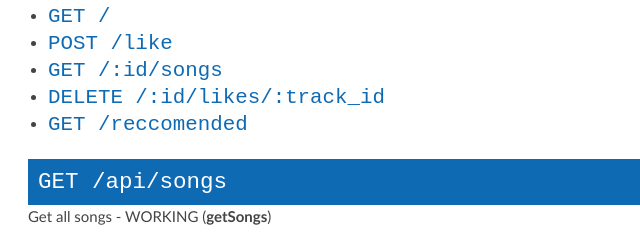
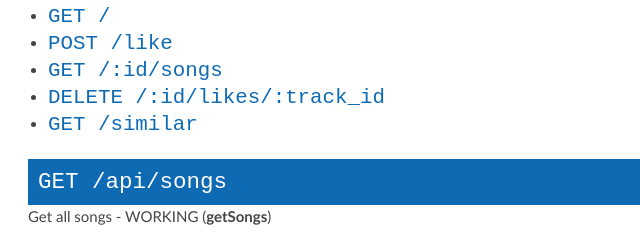
Before and after one commit to BuildWeek-Spotify-Song-Selector/back-end, a website: page documentation/index.html in a window 1280 px wide. Shown: the part 2190-2422 px from the top of the page, 0-640 px from the left. Drawn offline with Linux system fonts and the light colour scheme.

Commit message:
finished tests

```diff
--- a/documentation/index.html
+++ b/documentation/index.html
@@ -420,7 +420,7 @@
       </li>
       <li>
         <a href="#similarSongs"
-          ><code><span class="http-method">get</span> /reccomended</code></a
+          ><code><span class="http-method">get</span> /similar</code></a
         >
       </li>
     </ul>
```
